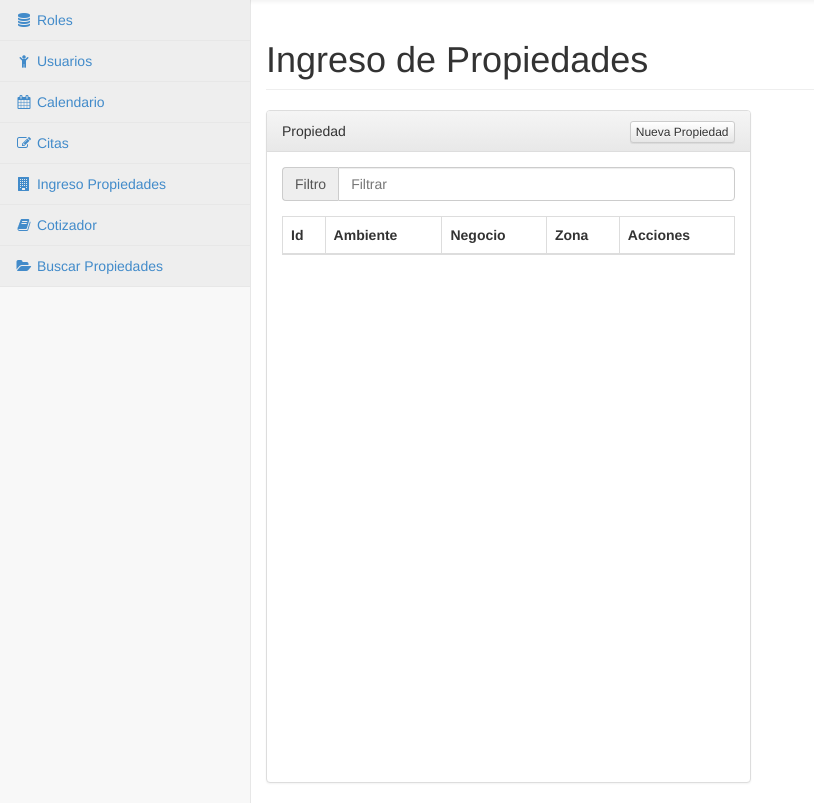
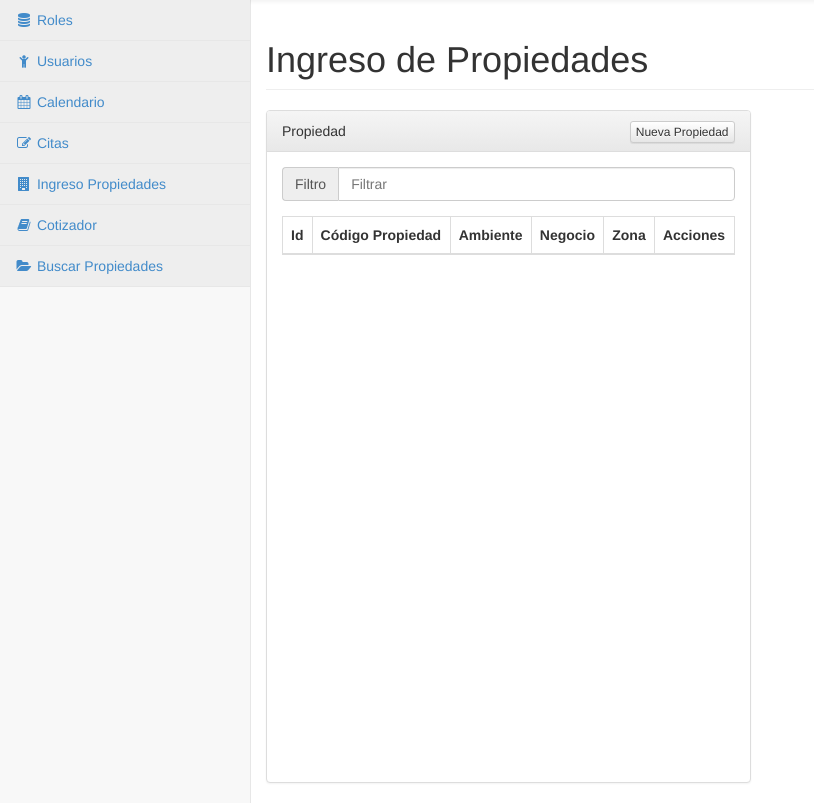
Before and after one commit to esierrawellmann/jminvesments, a PHP site: page /backend/app/views/propiedad/index.php in a window 1280 px wide. Shown: the part 81-884 px from the top of the page, without its empty margins (0-814 px from the left). Run offline with PHP 8.4, Linux system fonts and the light colour scheme; the visitor is signed in with stand-in values (Sample User, id 1); data that the repository does not hold is empty.

Commit message:
Merge origin/master
Conflicts:
	backend/app/views/cotizador/index.php

```diff
--- a/backend/app/models/Propiedad.php
+++ b/backend/app/models/Propiedad.php
@@ -128,7 +128,7 @@ function searchTopFor(){
 
     $this -> conectar();
 
-    $q = "insert into propiedad(tipo,negocio,zona,estado,nombre_proyecto,nombre_propietario,dormitorios,precio_renta,precio_venta,amueblado,directa_compartida,direccion,departamento,municipio,ambiente,area,parqueos) values ('".$propiedad['tipo']."','" . $propiedad['negocio'] . "','" . $propiedad['zona'] . "','" . $propiedad['estado'] ."','".$propiedad['nombre_proyecto']."','" . $propiedad['nombre_propietario'] . "','" . $propiedad['dormitorios'] . "'," . $propiedad['precio_renta'].",".$propiedad['precio_venta'].",'" .$amueblada. "','" . $propiedad['directa_compartida'] . "','" . $propiedad['direccion'] . "','". $departamento['nombre']."','" . $propiedad['municipio'] . "','".$propiedad['ambiente']."','".$propiedad['area']."','".$propiedad['parqueos']."');";
+    $q = "insert into propiedad(tipo,negocio,zona,estado,nombre_proyecto,nombre_propietario,dormitorios,precio_renta,precio_venta,amueblado,directa_compartida,direccion,departamento,municipio,ambiente,area,parqueos,codigo_propiedad) values ('".$propiedad['tipo']."','" . $propiedad['negocio'] . "','" . $propiedad['zona'] . "','" . $propiedad['estado'] ."','".$propiedad['nombre_proyecto']."','" . $propiedad['nombre_propietario'] . "','" . $propiedad['dormitorios'] . "'," . $propiedad['precio_renta'].",".$propiedad['precio_venta'].",'" .$amueblada. "','" . $propiedad['directa_compartida'] . "','" . $propiedad['direccion'] . "','". $departamento['nombre']."','" . $propiedad['municipio'] . "','".$propiedad['ambiente']."','".$propiedad['area']."','".$propiedad['parqueos']."','".$propiedad['codigo_propiedad']."');";
 
     $query = $this->consulta($q);
 
@@ -164,7 +164,7 @@ function searchTopFor(){
 
         $amueblada =  $propiedad['amueblado'] ? 'true':'false';
 
-        $q = "update propiedad set  parqueos='".$propiedad['parqueos']."', tipo='".$propiedad['tipo']."',negocio='".$propiedad['negocio']."',zona='".$propiedad['zona']."',estado='".$propiedad['estado']."',nombre_proyecto='".$propiedad['nombre_proyecto']."',nombre_propietario='".$propiedad['nombre_propietario']."',dormitorios='".$propiedad['dormitorios']."',precio_renta=".$propiedad['precio_renta'].", precio_venta=".$propiedad['precio_venta'].",amueblado='" . $amueblada . "',directa_compartida='".$propiedad['directa_compartida']."',direccion='".$propiedad['direccion']."', departamento='".$departamento['nombre']."',municipio='".$propiedad['municipio']."',ambiente='".$propiedad['ambiente']."',area='".$propiedad['area']."' where id_propiedad=".$propiedad['id_propiedad'] .";";
+        $q = "update propiedad set  parqueos='".$propiedad['parqueos']."', tipo='".$propiedad['tipo']."',negocio='".$propiedad['negocio']."',zona='".$propiedad['zona']."',estado='".$propiedad['estado']."',nombre_proyecto='".$propiedad['nombre_proyecto']."',nombre_propietario='".$propiedad['nombre_propietario']."',dormitorios='".$propiedad['dormitorios']."',precio_renta=".$propiedad['precio_renta'].", precio_venta=".$propiedad['precio_venta'].",amueblado='" . $amueblada . "',directa_compartida='".$propiedad['directa_compartida']."',direccion='".$propiedad['direccion']."', departamento='".$departamento['nombre']."',municipio='".$propiedad['municipio']."',ambiente='".$propiedad['ambiente']."',area='".$propiedad['area']."',codigo_propiedad='".$propiedad['codigo_propiedad']."' where id_propiedad=".$propiedad['id_propiedad'] .";";
 
 
 
--- a/backend/app/views/propiedad/index.php
+++ b/backend/app/views/propiedad/index.php
@@ -613,6 +613,8 @@ function functiontofindIndexByKeyValue(arraytosearch, key, valuetosearch) {
 
                                         <th>Id</th>
 
+                                        <th>Código Propiedad</th>
+
                                         <th>Ambiente</th>
 
                                         <th>Negocio</th>
@@ -647,6 +649,8 @@ function functiontofindIndexByKeyValue(arraytosearch, key, valuetosearch) {
                                     <tr  class="odd gradeX" ng-repeat="compras in comprasIniciales.compras | filter:campo">
 
                                         <td ng-click="viewDetail(compras)">{{compras.id_propiedad}}</td>
+
+                                        <td ng-click="viewDetail(compras)">{{compras.codigo_propiedad}}</td>
 
                                         <td ng-click="viewDetail(compras)">{{compras.ambiente}}</td>
 
@@ -784,7 +788,19 @@ function functiontofindIndexByKeyValue(arraytosearch, key, valuetosearch) {
 
             <div class="row">
 
-                <div class="col-lg-6">
+            <div class="col-lg-6">
+
+                    <div class="form-group">
+
+                        <label for="codigo_propiedad">Código Propiedad</label>
+
+                        <input type="text" class="form-control" name="codigo_propiedad" required="false" ng-model="new.codigo_propiedad" id="codigo_propiedad" placeholder="Código Propiedad"/>
+
+                    </div>
+
+                </div>
+
+                <div class="col-lg-3">
 
                     <div class="form-group">
 
@@ -798,7 +814,7 @@ function functiontofindIndexByKeyValue(arraytosearch, key, valuetosearch) {
 
                 </div>
 
-                <div class="col-lg-6">
+                <div class="col-lg-3">
 
                     <div class="form-group">
 
--- a/backend/scripts/script jm.sql
+++ b/backend/scripts/script jm.sql
@@ -98,6 +98,8 @@ municipio varchar(512) null,
 
 parqueos varchar(512) null,
 
+codigo_propiedad varchar(512) null,
+
 primary key(id_propiedad)
 
 ) engine=InnoDB;
```
